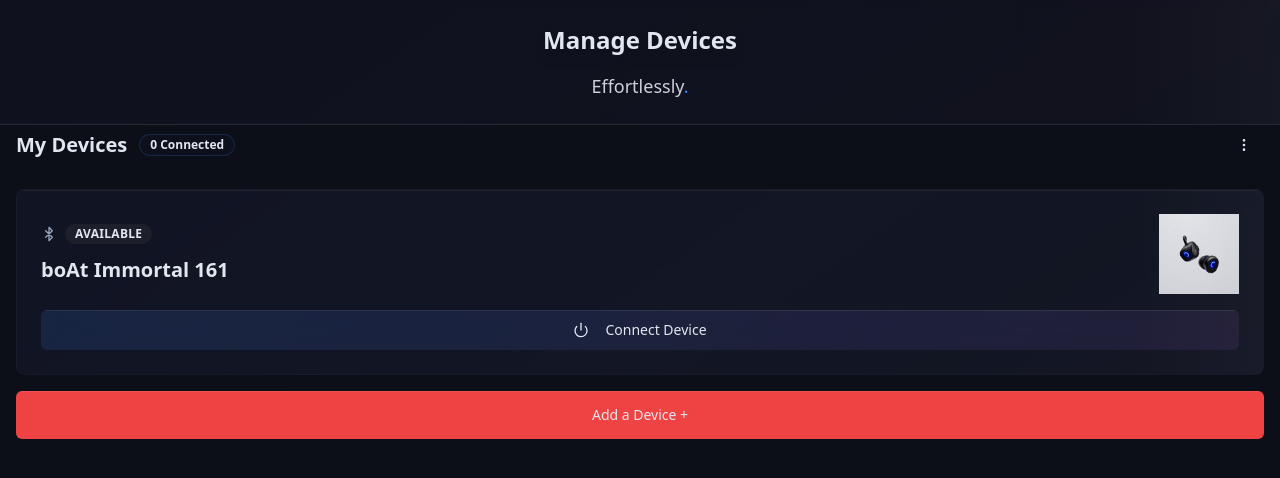
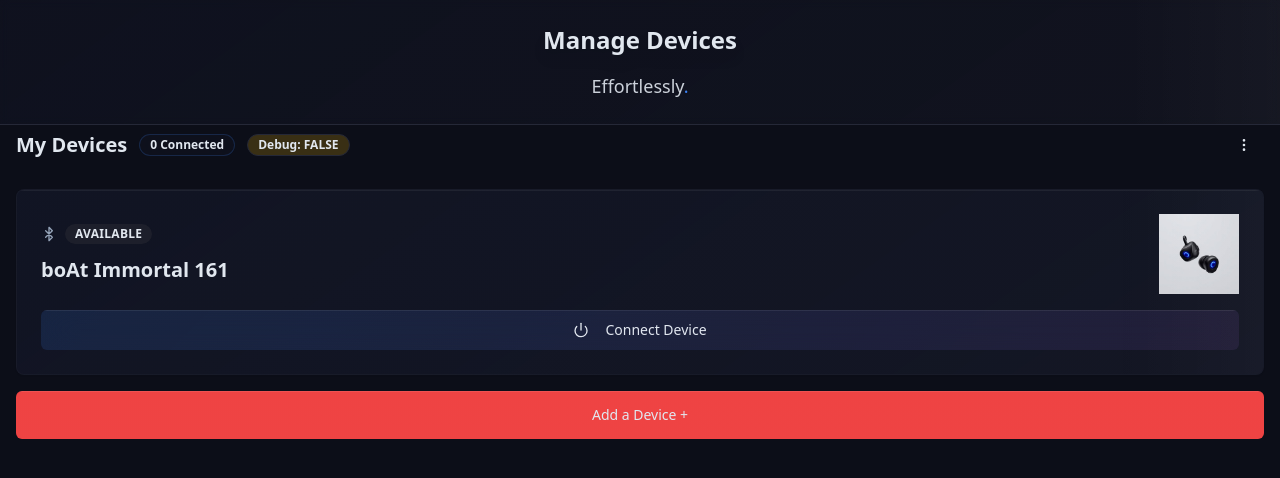
Before and after one commit to shasin549/immortal-buddy-control, a React (Vite) app: page / in a window 1280 px wide. Shown: the top 478 px of the page. Built offline with nearby package versions, Linux system fonts and the light colour scheme.

Commit message:
Add debug indicator to verify connection state
cgen-747d223761ec4e1a968d4f311121db59

```diff
--- a/src/components/EarbudControl.tsx
+++ b/src/components/EarbudControl.tsx
@@ -262,6 +262,10 @@ const EarbudControl = () => {
             <Badge variant="outline" className="glass-badge text-xs">
               {earbudState.isConnected ? "1 Connected" : "0 Connected"}
             </Badge>
+            {/* Debug indicator */}
+            <Badge variant="outline" className="text-xs bg-yellow-500/20">
+              Debug: {earbudState.isConnected ? "TRUE" : "FALSE"}
+            </Badge>
           </div>
           <Button variant="ghost" size="icon">
             <MoreVertical className="w-5 h-5" />
```
